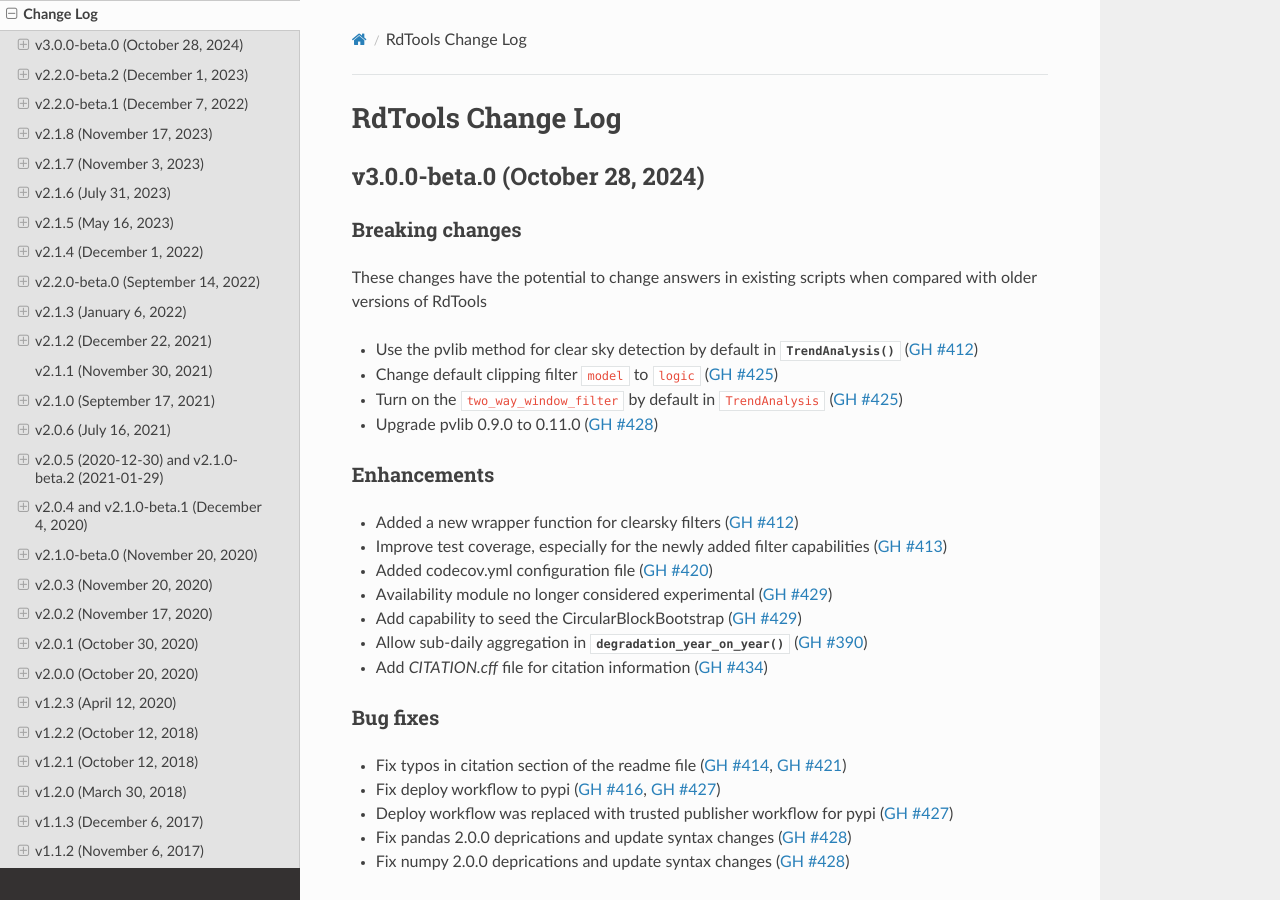
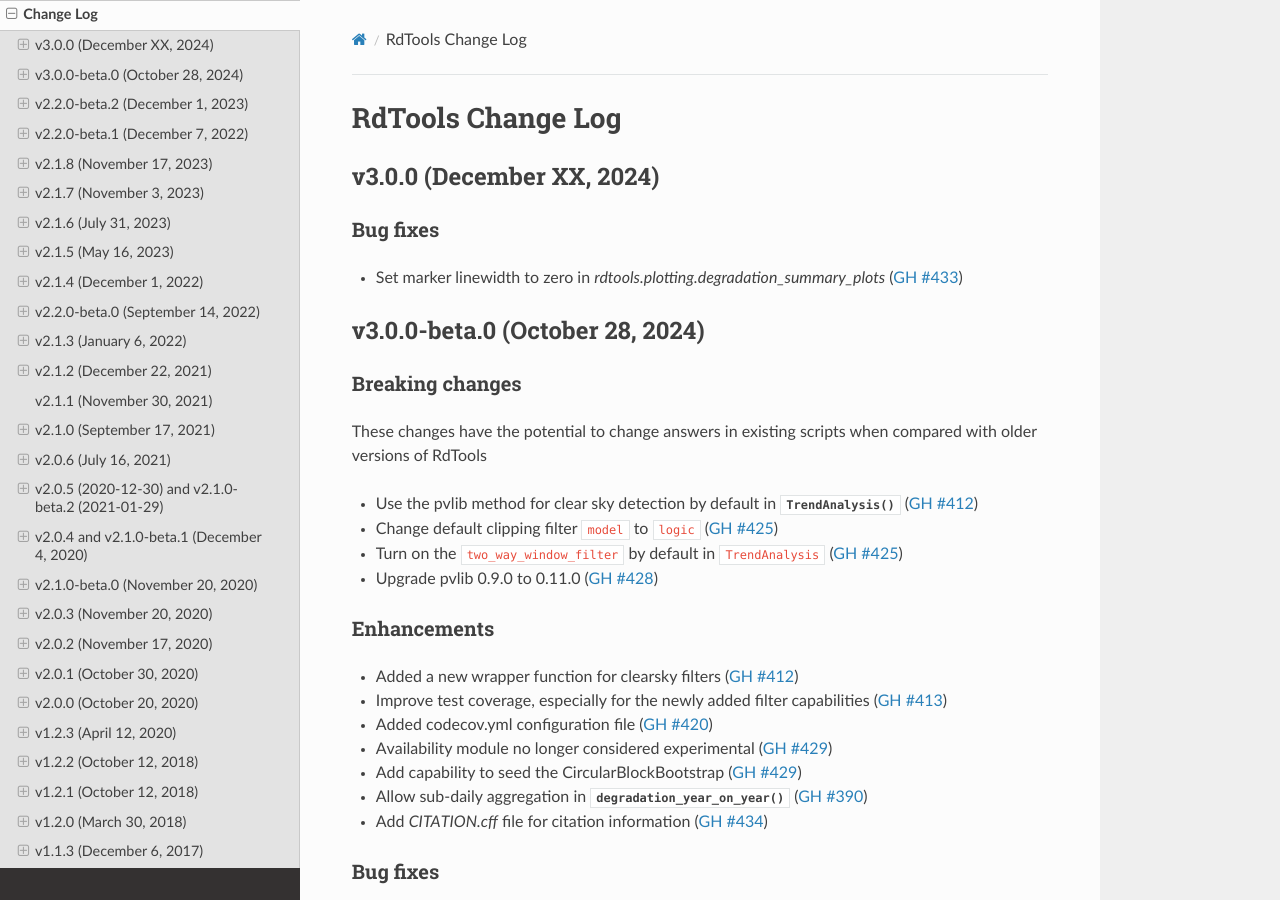
Before and after one commit to NREL/rdtools, a Sphinx documentation site: the page built from docs/sphinx/source/changelog.rst, in a window 1280 px wide and 900 px high. Built offline with Sphinx 7.4.7 and the Read the Docs theme 3.1.0, drawn with Linux system fonts in a browser that asks for light colours; pages that are not in the unit, such as notebooks, are missing from menus.

Commit message:
move changes to pending changlog

```diff
--- a/docs/sphinx/source/changelog.rst
+++ b/docs/sphinx/source/changelog.rst
@@ -1,5 +1,6 @@
 RdTools Change Log
 ==================
+.. include:: changelog/pending.rst
 .. include:: changelog/v3.0.0-beta.0.rst
 .. include:: changelog/v2.2.0-beta.2.rst
 .. include:: changelog/v2.2.0-beta.1.rst
--- /dev/null
+++ b/docs/sphinx/source/changelog/pending.rst
@@ -0,0 +1,8 @@
+**************************
+v3.0.0 (December XX, 2024)
+**************************
+
+
+Bug fixes
+---------
+* Set marker linewidth to zero in `rdtools.plotting.degradation_summary_plots` (:pull:`433`)
```
